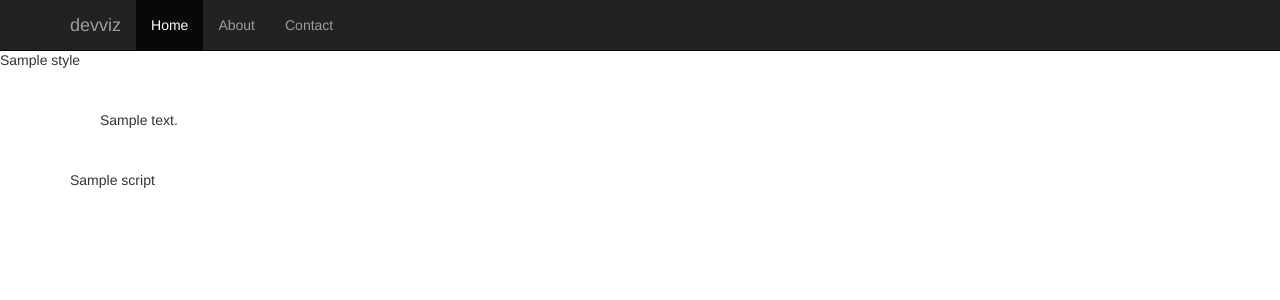
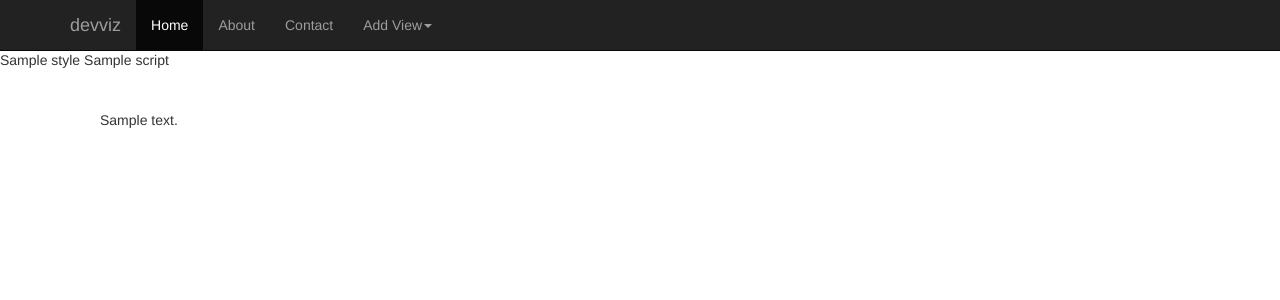
Before and after one commit to hildensia/devviz, a Flask app: template devviz/templates/devviz.html in a window 1280 px wide. Shown: the top 300 px of the page. Run offline with Flask 2, Linux system fonts and the light colour scheme; the template is opened without the code that fills it: most values are stand-ins (such as "Sample title", 1, 10 or a date in 2020); data that the repository does not hold is empty; parts of the project's set-up code (start-up, migrations or seed data) failed here and were passed over; some libraries are stand-ins or nearby versions.

Commit message:
templates run all the new commands

```diff
--- a/devviz/templates/devviz.html
+++ b/devviz/templates/devviz.html
@@ -14,25 +14,25 @@
 
     <link rel="stylesheet" href="{{ url_for('static', filename='css/style.css') }}" />
 
+    <script src="//code.jquery.com/jquery-2.1.4.min.js"></script>
+    <script src="//maxcdn.bootstrapcdn.com/bootstrap/3.3.5/js/bootstrap.min.js"></script>
+    <script src="{{ url_for('static', filename='js/devviz.js') }}"></script>
+    {% for view in views %}
+        {{ view.script|safe }}
+    {% endfor %}
 </head>
 <body>
+
 
 {% include 'navigation.html' %}
 
 <div class="container">
-<div class="devviz-views">
-{% for view in views %}
+<div class="devviz-views" id="devviz-views">
+{% for view in active_views %}
     {{ view.content|safe }}
 {% endfor %}
 </div></div>
 
 
-<!-- Bootstrap js -->
-<script src="//code.jquery.com/jquery-2.1.4.min.js"></script>
-<script src="//maxcdn.bootstrapcdn.com/bootstrap/3.3.5/js/bootstrap.min.js"></script>
-
-{% for view in views %}
-    {{ view.script|safe }}
-{% endfor %}
 </body>
 </html>
--- a/devviz/templates/navigation.html
+++ b/devviz/templates/navigation.html
@@ -14,6 +14,16 @@
             <li class="active"><a href="#">Home</a></li>
             <li><a href="#about">About</a></li>
             <li><a href="#contact">Contact</a></li>
+
+            <li class="dropdown">
+                <a href="#" class="dropdown-toggle" data-toggle="dropdown" role="button" aria-haspopup="true" aria-expanded="false">Add View<span class="caret"></span></a>
+                <ul class="dropdown-menu">
+                    {% for view in views %}
+                    <li><a href="javascript:load_view('views/new/{{ view.url }}')">{{ view.name }}</a></li>
+                    {% endfor %}
+                </ul>
+            </li>
+
           </ul>
         </div><!--/.nav-collapse -->
       </div>
--- a/devviz/templates/view.html
+++ b/devviz/templates/view.html
@@ -1,4 +1,4 @@
-<div class="panel panel-primary">
+<div class="panel panel-primary" id="view-{{ viewid }}">
     <div class="panel-heading">
         <h3 class="panel-title">{% block view_title %}{% endblock %}</h3>
     </div>
```
Also changed, not shown: devviz/templates/table.html (+8 -0 lines), devviz/templates/variables.html (+7 -6 lines).
